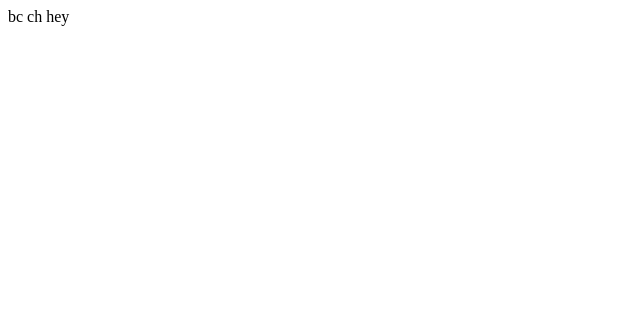
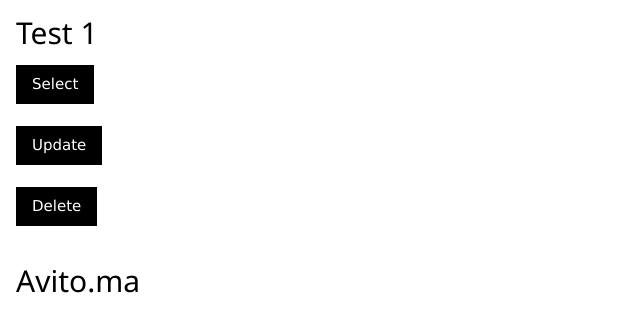
Before and after one commit to yassermouahid/repo1, a plain HTML site: page index.html in a window 1280 px wide. Shown: the whole page, without its empty margins (0-640 px from the left). Drawn offline with nearby package versions, Linux system fonts and the light colour scheme.

Commit message:
update index file

```diff
--- a/index.html
+++ b/index.html
@@ -1,3 +1,17 @@
- bc ch
+<!DOCTYPE html>
+<html>
+<title>W3.CSS</title>
+<meta name="viewport" content="width=device-width, initial-scale=1">
+<link rel="stylesheet" href="https://www.w3schools.com/w3css/4/w3.css">
+<body>
 
- hey
+<div class="w3-container">
+ <h2>Test 1</h2>
+ <input type="button" class="w3-button w3-black" value="Select"><br><br>
+ <button class="w3-button w3-black">Update</button><br><br>
+ <a href="#" class="w3-button w3-black">Delete</a><br><br>
+ <h2>Avito.ma</h2>
+</div>
+
+</body>
+</html>
```
